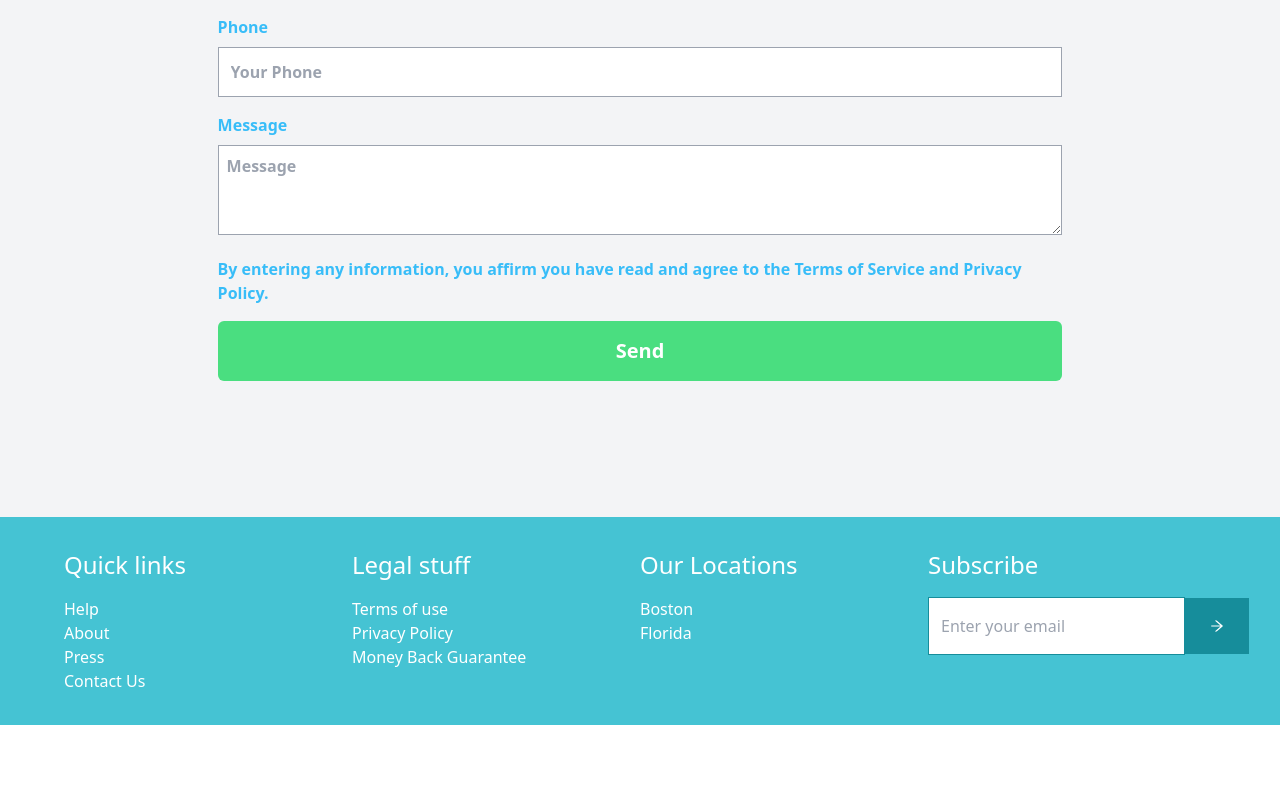
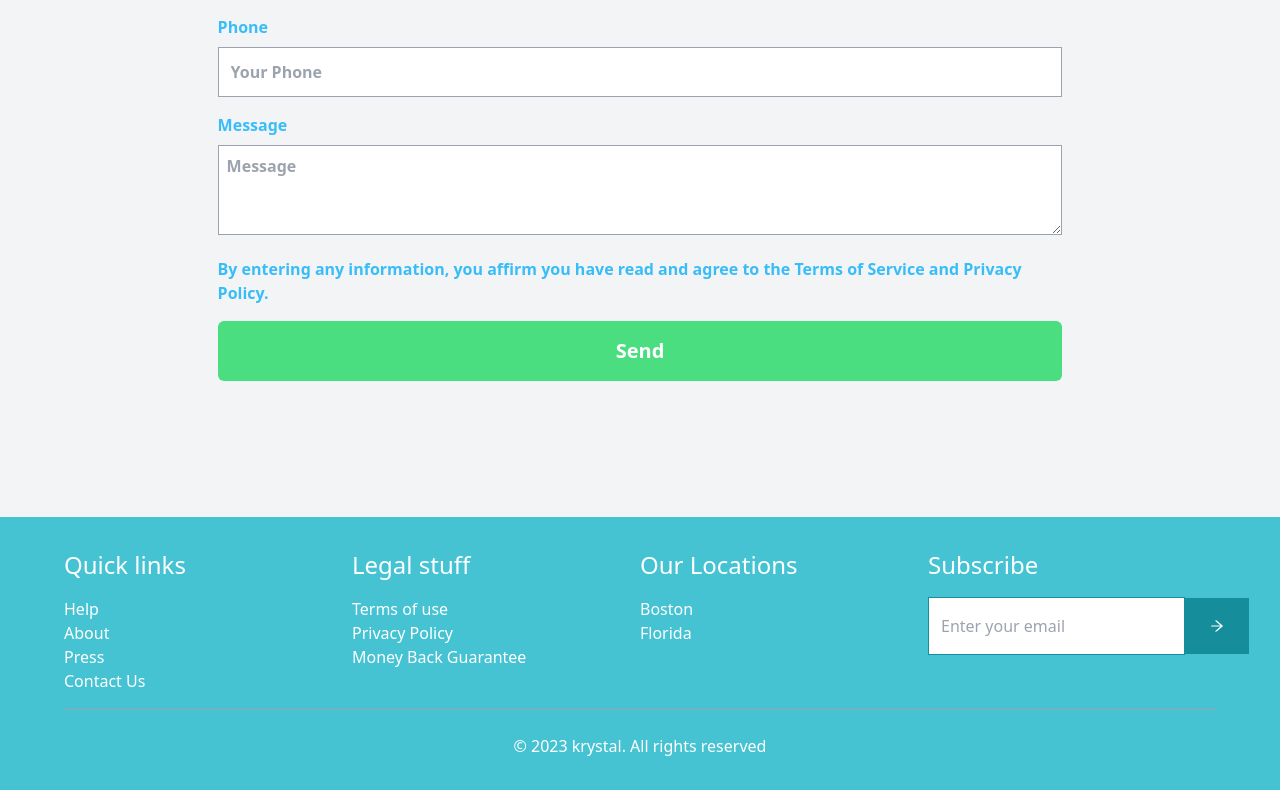
Before and after one commit to ilyasselharak/diamand, a Next.js app: page / in a window 1280 px wide. Shown: the part 4430-5220 px from the top of the page. Before the commit the page ends 5155 px from the top, so only its background shows below. Built offline with nearby package versions, Linux system fonts and the light colour scheme.

Commit message:
fix footer

```diff
--- a/src/pages/Booking/[type].tsx
+++ b/src/pages/Booking/[type].tsx
@@ -612,7 +612,7 @@ export default function Type() {
             </form>
             <div className="hidden md:block relative w-[30%]">
               <div className="sticky top-0 w-full border rounded-lg  border-gray-500">
-                <div className="border-b bg-[#45c3d3] text-white border-gray-300 text-center text-xl p-4 uppercase">
+                <div className="border-b bg-[#45c3d3] text-white rounded-tl-lg  rounded-tr-lg border-gray-300 text-center text-xl p-4 uppercase">
                   Booking Summary
                 </div>
 
--- a/src/pages/index.tsx
+++ b/src/pages/index.tsx
@@ -457,8 +457,8 @@ export default function Home() {
           async
         ></Script>
       </main>
-      <footer className="  py-8 bg-[#45c3d3] text-white">
-        <div className="w-[90%] mx-auto grid xl:grid-cols-4 justify-center md:grid-cols-3 grid-cols-1">
+      <footer className="  py-8 bg-[#45c3d3] text-white ">
+        <div className="w-[90%] mx-auto grid xl:grid-cols-4 justify-center md:grid-cols-3 grid-cols-1 border-b border-gray-400 pb-4">
           <div>
             <div className="text-2xl">Quick links</div>
             <ul className="mt-4">
@@ -498,6 +498,9 @@ export default function Home() {
             </div>
           </div>
         </div>
+        <div className="flex justify-center bg-[#45c3d3] text-white pt-6 items-center">
+          © 2023 krystal. All rights reserved
+        </div>
       </footer>
     </>
   );
```
